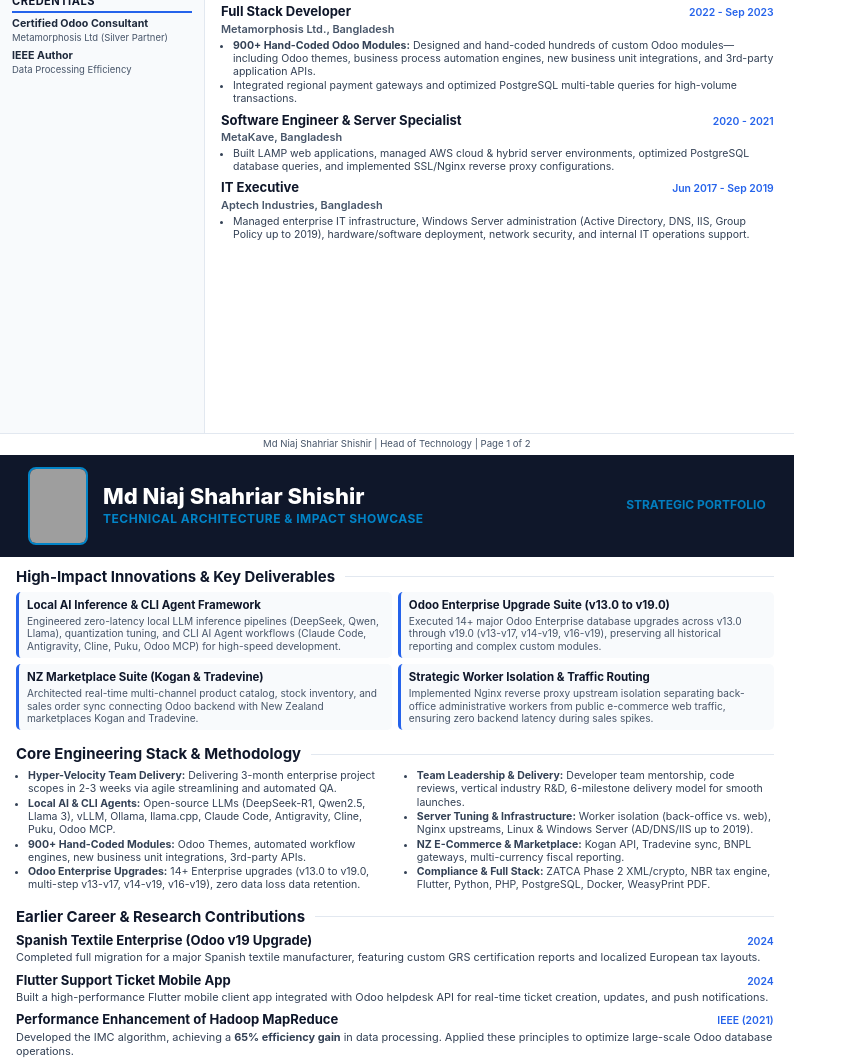
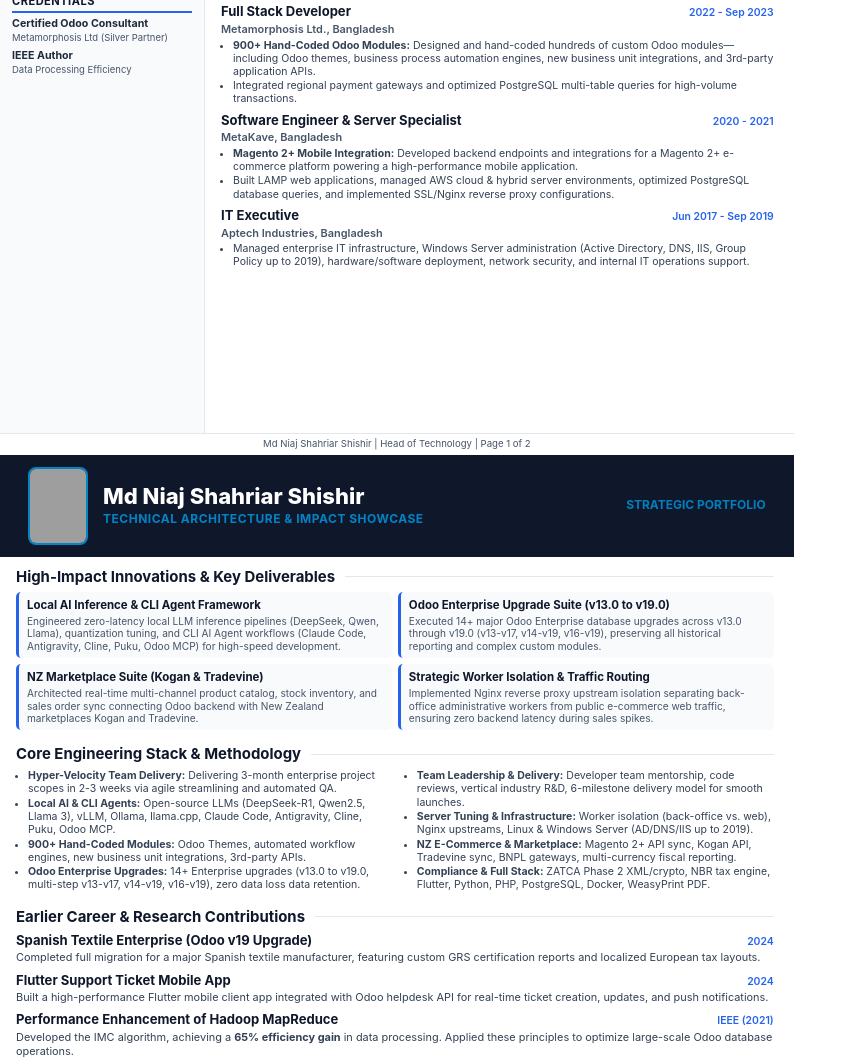
Before and after one commit to nsrshishir/nsrshishir, a plain HTML site: page cv_final.html in a window 1280 px wide. Shown: the part 668-1730 px from the top of the page, without its empty margins (0-857 px from the left). Drawn offline with Linux system fonts and the light colour scheme; grey boxes are pictures that could not be loaded.

Commit message:
[REF] portfolio: add Magento 2+ e-commerce & high-performance mobile app integration (2020-2021)

```diff
--- a/cv_final.html
+++ b/cv_final.html
@@ -443,6 +443,7 @@
                     </div>
                     <div class="exp-company">MetaKave, Bangladesh</div>
                     <ul>
+                        <li><strong>Magento 2+ Mobile Integration:</strong> Developed backend endpoints and integrations for a Magento 2+ e-commerce platform powering a high-performance mobile application.</li>
                         <li>Built LAMP web applications, managed AWS cloud &amp; hybrid server environments, optimized PostgreSQL database queries, and implemented SSL/Nginx reverse proxy configurations.</li>
                     </ul>
                 </div>
@@ -517,7 +518,7 @@
                     <ul style="flex: 1; font-size: 8.2pt;">
                         <li><strong>Team Leadership &amp; Delivery:</strong> Developer team mentorship, code reviews, vertical industry R&amp;D, 6-milestone delivery model for smooth launches.</li>
                         <li><strong>Server Tuning &amp; Infrastructure:</strong> Worker isolation (back-office vs. web), Nginx upstreams, Linux &amp; Windows Server (AD/DNS/IIS up to 2019).</li>
-                        <li><strong>NZ E-Commerce &amp; Marketplace:</strong> Kogan API, Tradevine sync, BNPL gateways, multi-currency fiscal reporting.</li>
+                        <li><strong>NZ E-Commerce &amp; Marketplace:</strong> Magento 2+ API sync, Kogan API, Tradevine sync, BNPL gateways, multi-currency fiscal reporting.</li>
                         <li><strong>Compliance &amp; Full Stack:</strong> ZATCA Phase 2 XML/crypto, NBR tax engine, Flutter, Python, PHP, PostgreSQL, Docker, WeasyPrint PDF.</li>
                     </ul>
                 </div>
```
Also changed, not shown: index.html (+1 -0 lines), 1 other file.
